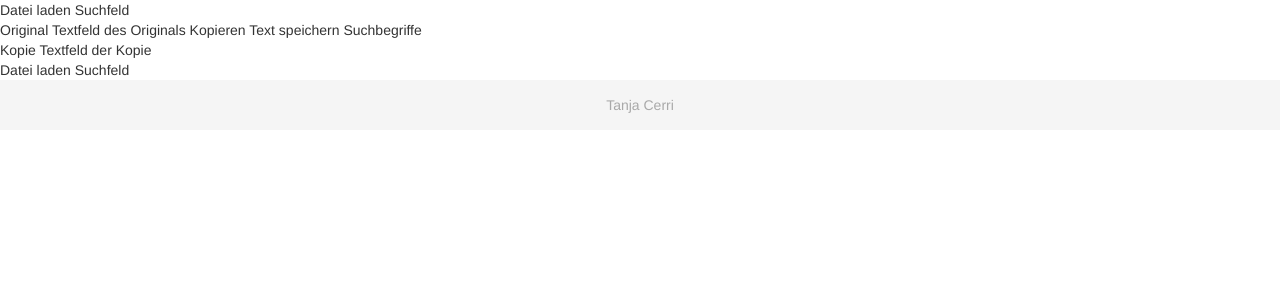
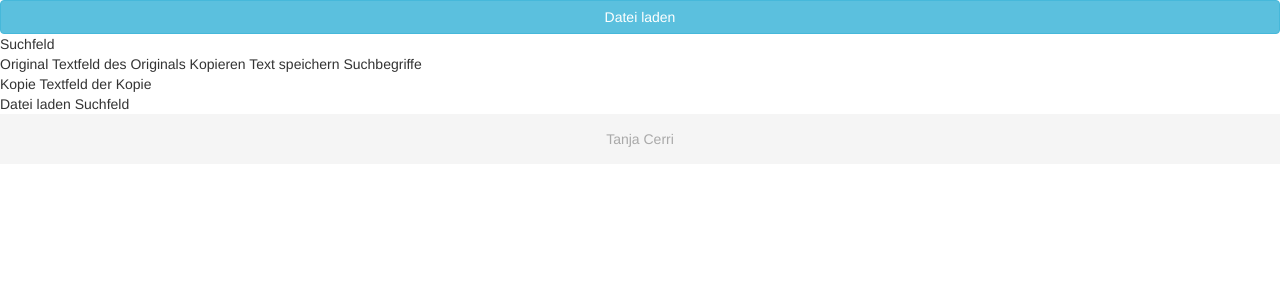
Before and after one commit to noobiba/webtech16, a PHP site: page /klausur_erster_pz/klausur1.php in a window 1280 px wide. Shown: the part 77-377 px from the top of the page. Run offline with PHP 8.4, Linux system fonts and the light colour scheme.

Commit message:
Add Datei laden button.

```diff
--- a/klausur_erster_pz/klausur1.php
+++ b/klausur_erster_pz/klausur1.php
@@ -13,7 +13,9 @@
 		<header>WebTech-Klausur</header>
 
 			<div class="oben">
-				Datei laden
+				<button a href="#" class="btn btn-info btn-block">Datei laden</button>
+
+
 				Suchfeld
 			</div> <!-- class oben -->
 
```
